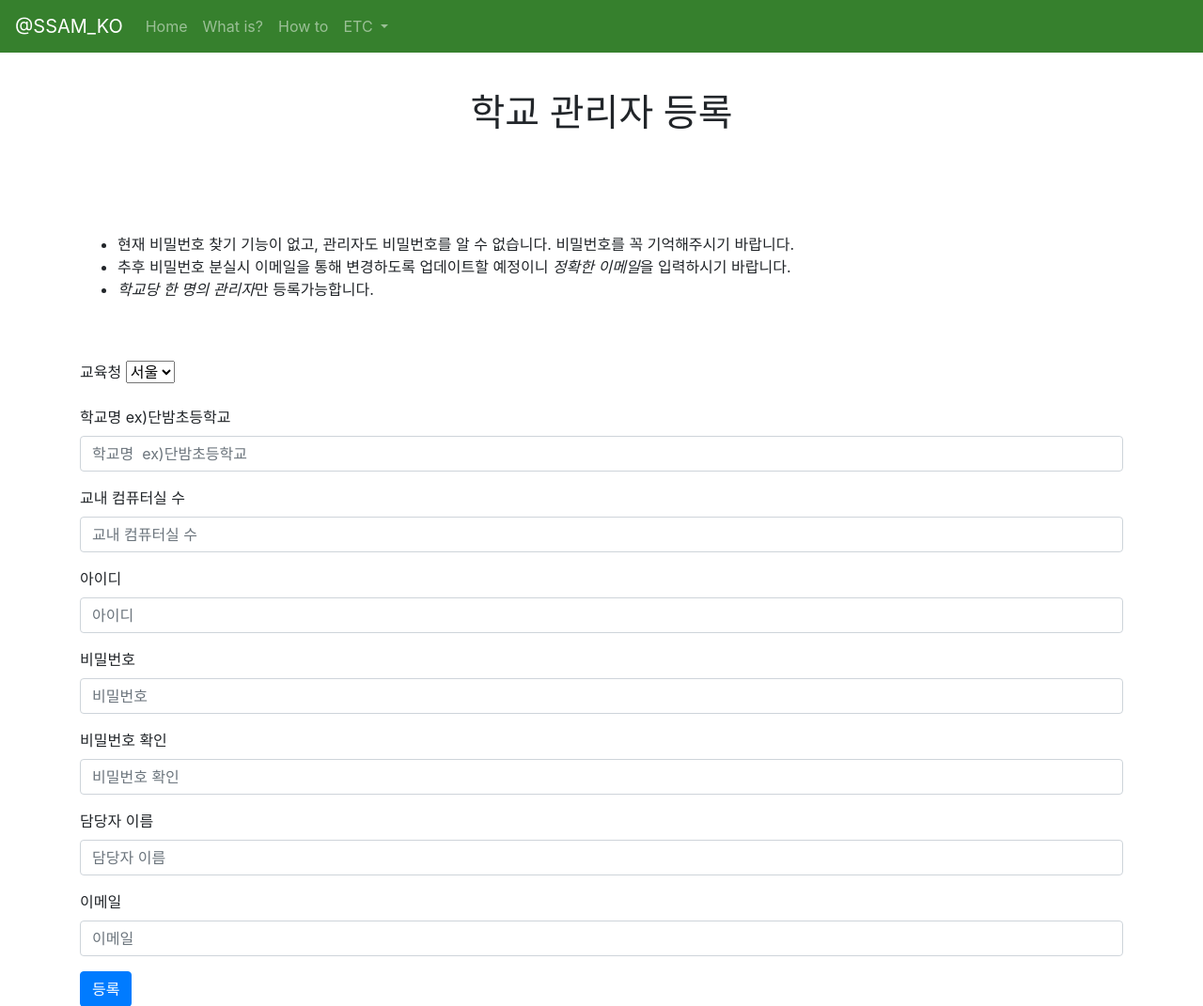
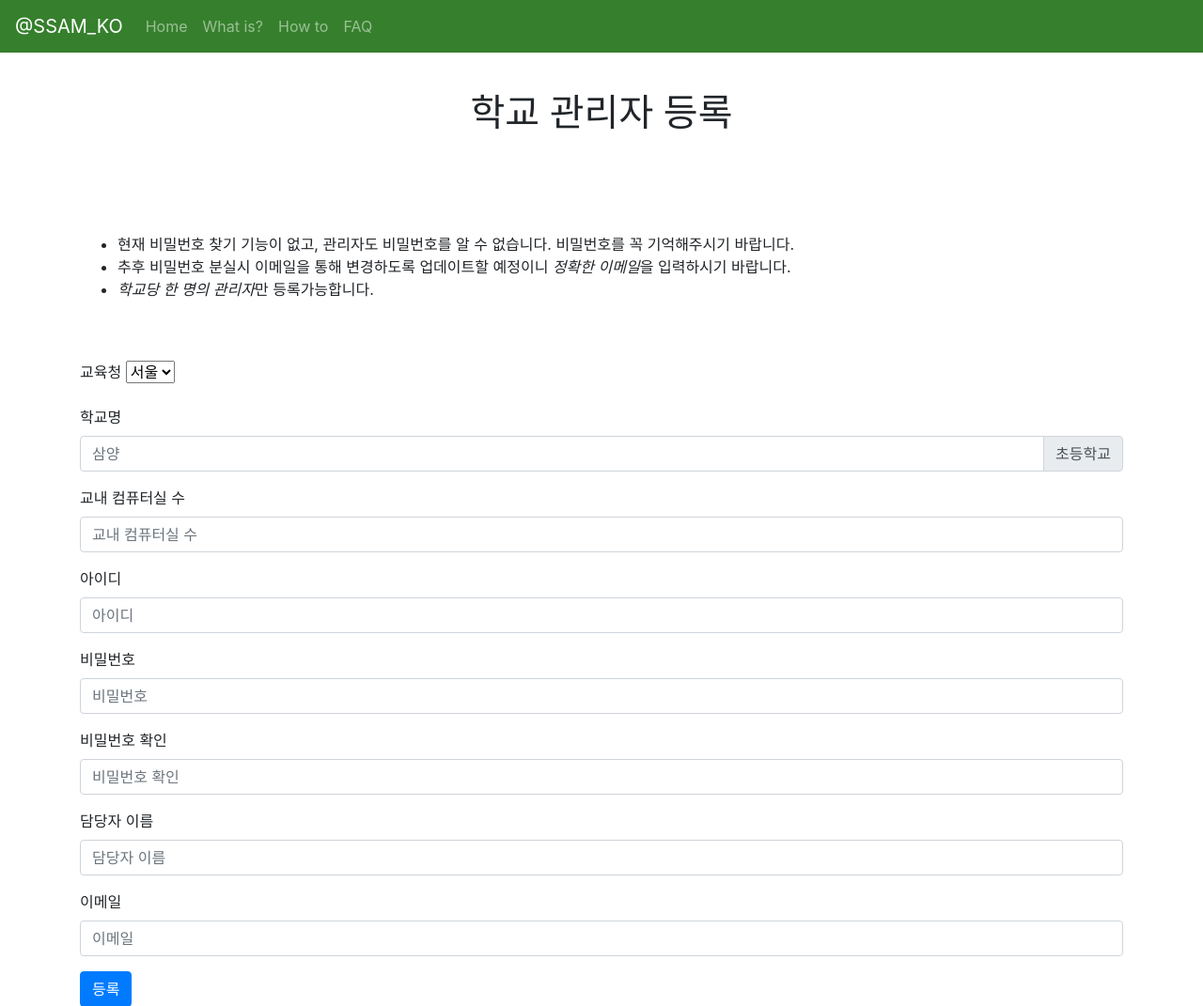
Before and after one commit to Comroom-net/comroom_back, a Django app: page /register/ in a window 1280 px wide. Shown: the top 1071 px of the page at 94% size. Run offline with Django 3.2, Linux system fonts and the light colour scheme; parts of the project's set-up code (start-up, migrations or seed data) failed here and were passed over; some libraries are stand-ins or nearby versions.

Commit message:
register form update

```diff
--- a/school/forms.py
+++ b/school/forms.py
@@ -33,7 +33,7 @@ class RegisterForm(forms.Form):
         error_messages={
             'required': '학교명을 입력해주세요.'
         },
-        max_length=64, label='학교명  ex)단밤초등학교'
+        max_length=64, label='학교명'
     )
     ea = forms.IntegerField(
         error_messages={
@@ -92,9 +92,7 @@ class RegisterForm(forms.Form):
                 self.add_error('user', '이미 존재하는 아이디입니다.')
             except:
                 pass
-        if school:
-            if not '학교'in school:
-                self.add_error('name', '전체 이름을 입력해주세요.(\'OO초등학교\')')
+
             # try:
             #     school_exist = School.objects.get(
             #         name=school, province=province)
--- a/school/templates/register.html
+++ b/school/templates/register.html
@@ -24,8 +24,15 @@
       <div class="form-group">
 
         <label for="{{ field.id_for_label }}">{{ field.label }}</label>
-        {% ifequal field.label '교육청' %}
+        {% if field.label == '교육청' %}
         {{ field }}
+        {% elif field.label == '학교명' %}
+        <div class="input-group mb-3">
+          <input name="{{ field.name }}" type="text" class="form-control" placeholder="삼양" aria-label="{{ field.label }}" aria-describedby="basic-addon2">
+          <div class="input-group-append">
+            <span class="input-group-text" id="basic-addon2">초등학교</span>
+          </div>
+        </div>
         {% else %}
         <input
           type="{{ field.field.widget.input_type }}"
@@ -34,7 +41,7 @@
           placeholder="{{ field.label }}"
           name="{{ field.name }}"
         />
-        {% endifequal %}
+        {% endif %}
       </div>
       {% if field.errors %}
       <span style="color: red;">{{ field.errors }}</span>
--- a/school/views.py
+++ b/school/views.py
@@ -20,7 +20,7 @@ class RegisterView(FormView):
 
             school = School(
                 province=form.data.get('province'),
-                name=form.data.get('name'),
+                name=form.data.get('name')+'초등학교',
                 ea=form.data.get('ea'),
                 s_code=random.randint(1000, 9999)
             )
@@ -81,12 +81,15 @@ def index(request):
     context['notices'] = notices
 
     if username:
-
-        school = AdminUser.objects.get(realname=username, user=user_id).school
-        context['username'] = username
-        context['school'] = school.name
-        context['s_code'] = school.s_code
-        request.session['school_info'] = school.id
+        try:
+            school = AdminUser.objects.get(
+                realname=username, user=user_id).school
+            context['username'] = username
+            context['school'] = school.name
+            context['s_code'] = school.s_code
+            request.session['school_info'] = school.id
+        except:
+            redirect('/')
 
     elif 's_code' in request.session:
         context['s_code'] = request.session['s_code']
--- a/templates/base.html
+++ b/templates/base.html
@@ -2,7 +2,10 @@
 <html lang="ko" class="h-100">
   <head>
     <meta charset="UTF-8" />
-    <meta name="viewport" content="width=device-width, initial-scale=1.0 shrink-to-fit=no" />
+    <meta
+      name="viewport"
+      content="width=device-width, initial-scale=1.0 shrink-to-fit=no"
+    />
     <title>{% block title %}컴퓨터실 예약{% endblock %}</title>
     <link
       rel="stylesheet"
@@ -44,9 +47,7 @@
         class="navbar navbar-expand-md navbar-dark fixed-top"
         style="background-color: #36802d"
       >
-      <a class="navbar-brand" href="{% url 'about' %}"
-        >@SSAM_KO</a
-      >
+        <a class="navbar-brand" href="{% url 'about' %}">@SSAM_KO</a>
         <button
           class="navbar-toggler"
           type="button"
@@ -72,28 +73,10 @@
             <li class="nav-item {% block nav-howto %}{% endblock %}">
               <a class="nav-link" href="/howto">How to</a>
             </li>
-          <li class="nav-item dropdown">
-            <a
-              class="nav-link dropdown-toggle"
-              href="#"
-              id="navbarDropdown"
-              role="button"
-              data-toggle="dropdown"
-              aria-haspopup="true"
-              aria-expanded="false"
-            >
-              ETC
-            </a>
-            <div class="dropdown-menu" aria-labelledby="navbarDropdown">
-              <a class="dropdown-item" href="#">기능요청</a>
-              <a class="dropdown-item" href="#">QnA</a>
-              <!-- <div class="dropdown-divider"></div>
-              <a class="dropdown-item" href="#">Something else here</a>
-            </div> -->
+            <li class="nav-item {% block nav-faq %}{% endblock %}">
+              <a class="nav-link" href="#">FAQ</a>
             </li>
-
           </ul>
-
         </div>
       </nav>
     </header>
@@ -115,6 +98,5 @@
       </div>
     </footer>
     {% endblock footer %}
-
   </body>
 </html>
```
Also changed, not shown: db.sqlite3, 1 other file. Lines whose indentation alone changed are shown as unchanged.
